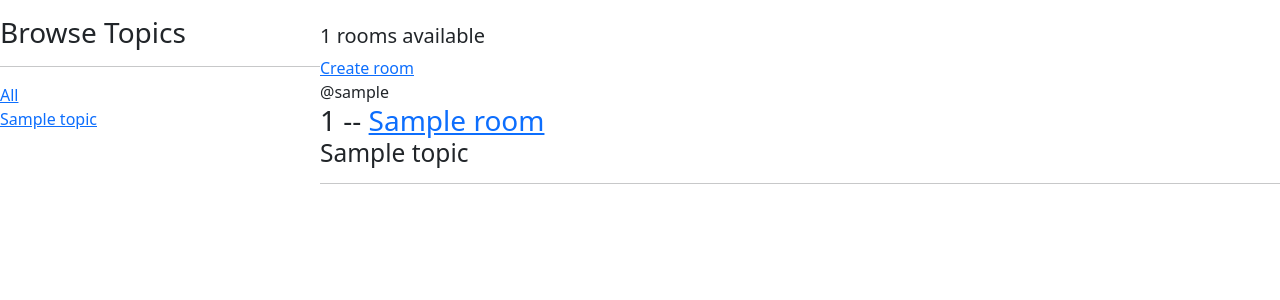
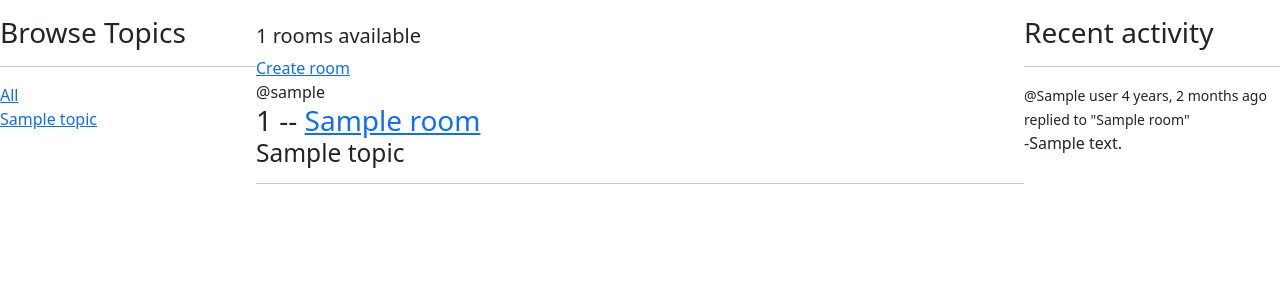
Before and after one commit to Prateek-Giree/LearnEasy-django-project, a Django app: template myapp/templates/myapp/home.html in a window 1280 px wide. Shown: the part 60-360 px from the top of the page. Run offline with Django 5.2, Linux system fonts and the light colour scheme; the template is opened without the code that fills it: most values are stand-ins (such as "Sample title", 1, 10 or a date in 2020).

Commit message:
Recent activity bar/components

```diff
--- a/myapp/models.py
+++ b/myapp/models.py
@@ -41,5 +41,9 @@ class Message(models.Model):
         auto_now_add=True
     )  # initial timestamp doesn't change
 
+    class Meta:
+        # displaying recently created room at the top
+        ordering = ["-updated", "-created"]
+
     def __str__(self):
         return self.body[0:50]  # display first 50 character
--- /dev/null
+++ b/myapp/templates/myapp/activity_component.html
@@ -0,0 +1,9 @@
+<h3>Recent activity</h3>
+<hr />
+{% for message in room_messages %}
+<div>
+  <small>@{{message.user}} {{message.created|timesince}} ago</small>
+  <small>replied to "{{message.room}}"</small>
+  <p>-{{message}}</p>
+</div>
+{% endfor %}
--- /dev/null
+++ b/myapp/templates/myapp/feed_component.html
@@ -0,0 +1,16 @@
+{% for room in rooms %}
+<div>
+  {% if request.user == room.host %}
+  <a href="{% url 'update-room' room.id %}">Edit</a>||
+  <a href="{% url 'delete-room' room.id %}">Delete</a> <br />
+  {% endif %}
+  <span>@{{room.host.username}} </span>
+  <h3>
+    {{room.id}} -- <a href="{% url 'room' room.id%}">{{room.name}}</a>
+    <small>
+      <p>{{room.topic.name}}</p>
+    </small>
+  </h3>
+  <hr />
+</div>
+{% endfor %}
--- a/myapp/templates/myapp/home.html
+++ b/myapp/templates/myapp/home.html
@@ -1,24 +1,16 @@
-{% extends 'main.html' %} {% block title %} Home {% endblock %} {% block body %}
-
+{% extends 'main.html' %}
+{% block title %} Home {% endblock %}
+{% block body %}
 <style>
   .home-container {
     display: grid;
-    grid-template-columns: 1fr 3fr;
+    grid-template-columns: 1fr 3fr 1fr;
   }
 </style>
 <div class="home-container">
   <div>
-    <h3>Browse Topics</h3>
-    <hr />
-
-    <div>
-      <a href=" {% url 'home' %} ">All</a>
-    </div>
-    {% for topic in topics %}
-    <div>
-      <a href=" {% url 'home' %}?q={{topic.name}} ">{{topic.name}}</a>
-    </div>
-    {% endfor %}
+    <!-- Browse Topics  -->
+    {% include "myapp/topics_component.html" %}
   </div>
 
   <div>
@@ -31,23 +23,13 @@
 
       <a href="{% url 'create-room' %}">Create room</a>
       <div>
-        {% for room in rooms %}
-        <div>
-          {% if request.user == room.host %}
-          <a href="{% url 'update-room' room.id %}">Edit</a>||
-          <a href="{% url 'delete-room' room.id %}">Delete</a> <br />
-          {% endif %}
-          <span>@{{room.host.username}} </span>
-          <h3>
-            {{room.id}} -- <a href="{% url 'room' room.id%}"> {{room.name}}</a>
-            <small>
-              <p>{{room.topic.name}}</p>
-            </small>
-          </h3>
-          <hr />
-          {% endfor %}
-        </div>
+        {% include "myapp/feed_component.html" %}
       </div>
+  </div>
+
+  <!-- Recent activity bar -->
+  <div>
+    {% include "myapp/activity_component.html" %}
   </div>
 </div>
 {% endblock %}
--- /dev/null
+++ b/myapp/templates/myapp/topics_component.html
@@ -0,0 +1,11 @@
+<h3>Browse Topics</h3>
+<hr />
+
+<div>
+  <a href="{% url 'home' %}">All</a>
+</div>
+{% for topic in topics %}
+<div>
+  <a href="{% url 'home' %}?q={{topic.name}}">{{topic.name}}</a>
+</div>
+{% endfor %}
```
Also changed, not shown: myapp/views.py (+16 -1 lines).
